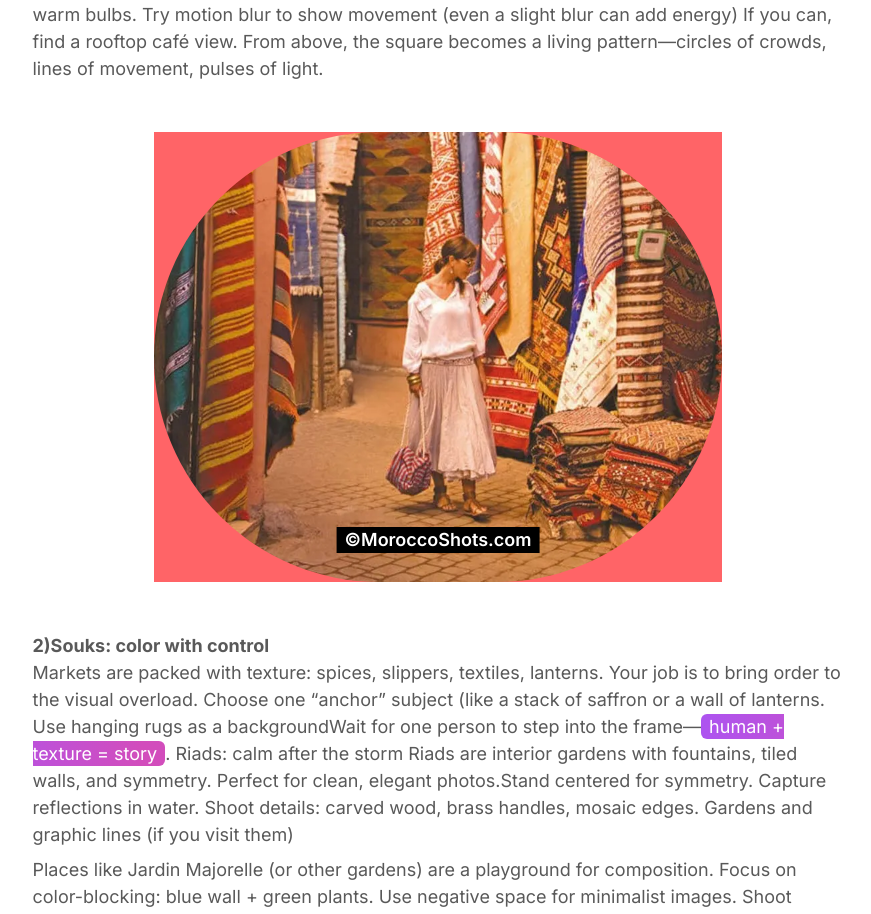
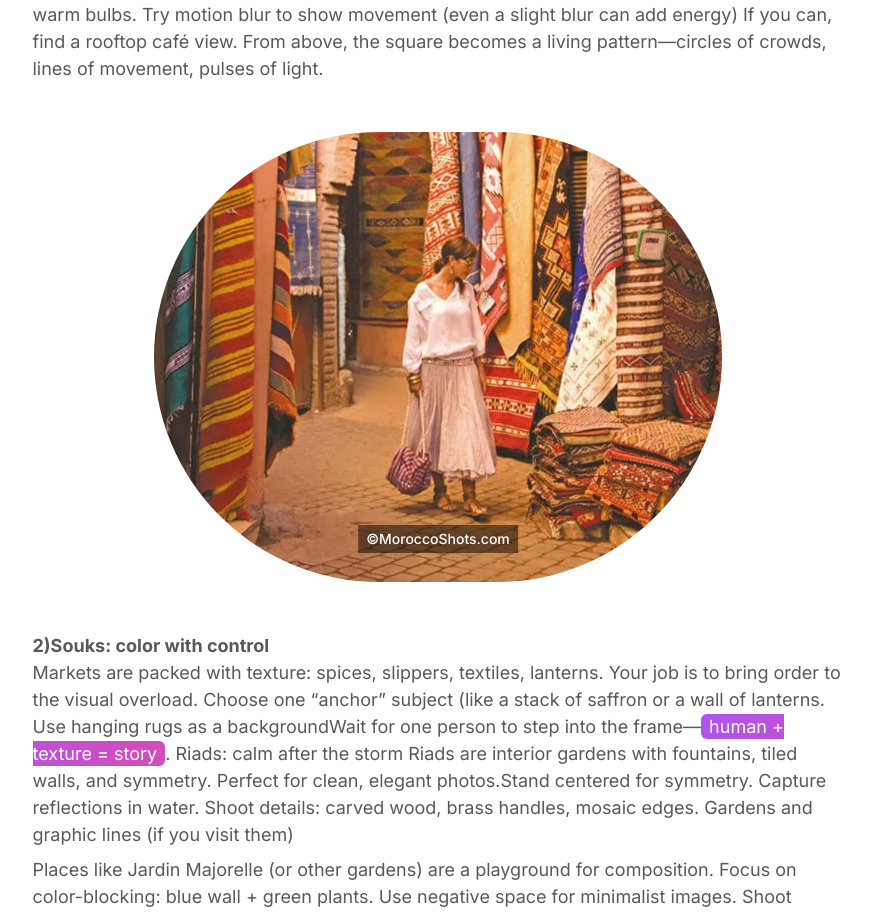
Before and after one commit to EssiJunior/photo-journey-landing, a Next.js app: page / in a window 1280 px wide. Shown: the part 1241-2155 px from the top of the page, without its empty margins (202-1073 px from the left). Built offline with nearby package versions, Linux system fonts and the light colour scheme.

Commit message:
Fixed issue on Copyrighted Image

```diff
--- a/components/atoms/ImageCopyrighted.tsx
+++ b/components/atoms/ImageCopyrighted.tsx
@@ -2,9 +2,9 @@ import React from 'react'
 
 const ImageCopyrighted = ({ children, className, copyright }: { children: React.ReactNode, className?: string, copyright: string }) => {
     return (
-        <div className={`bg-red-400 relative ${className}`}>
+        <div className={`relative ${className}`}>
             {children}
-            <p className='absolute bottom-7.25 left-1/2 -translate-x-1/2 py-1 px-2 bg-black text-white'>{copyright}</p>
+            <p className='absolute bottom-7.25 left-1/2 -translate-x-1/2 py-1 px-2 bg-black/50 text-white font-medium leading-[20px] text-[clamp(14px,1vw,16px)]'>{copyright}</p>
         </div>
     )
 }
```
